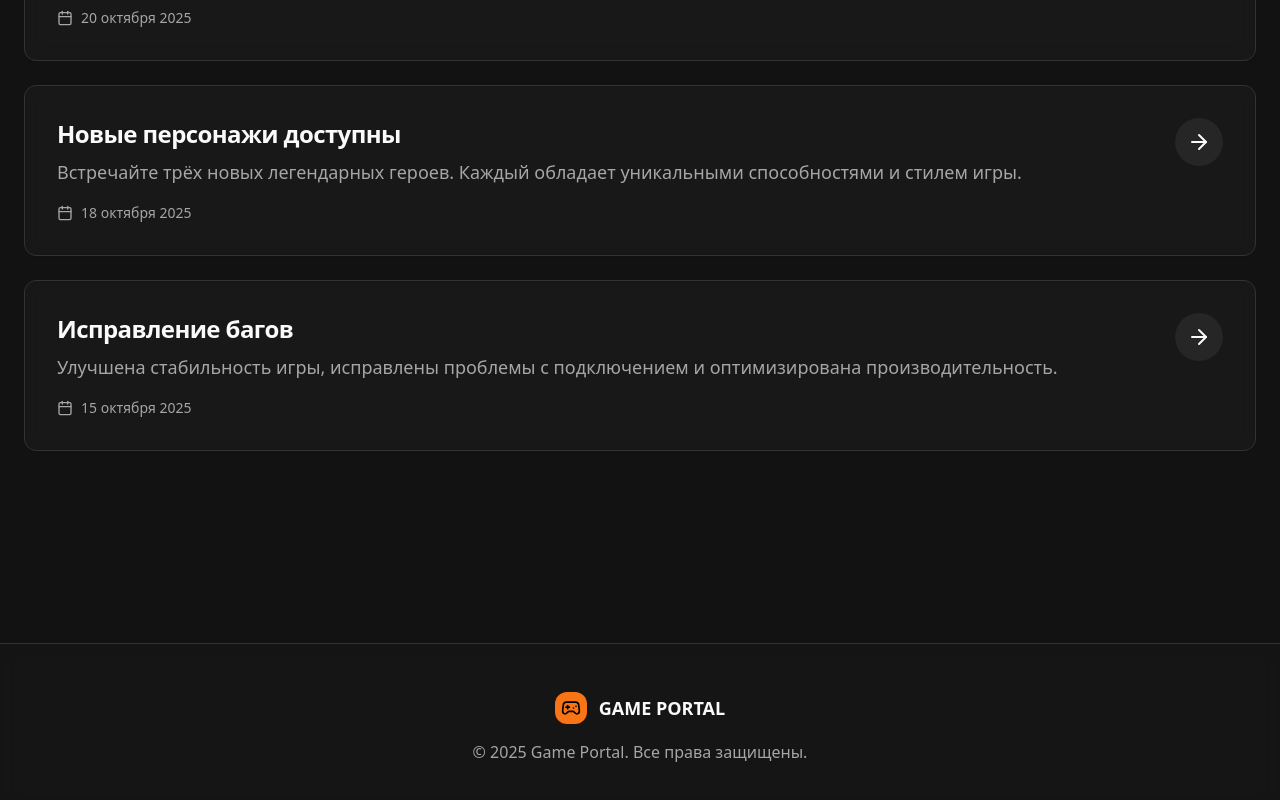
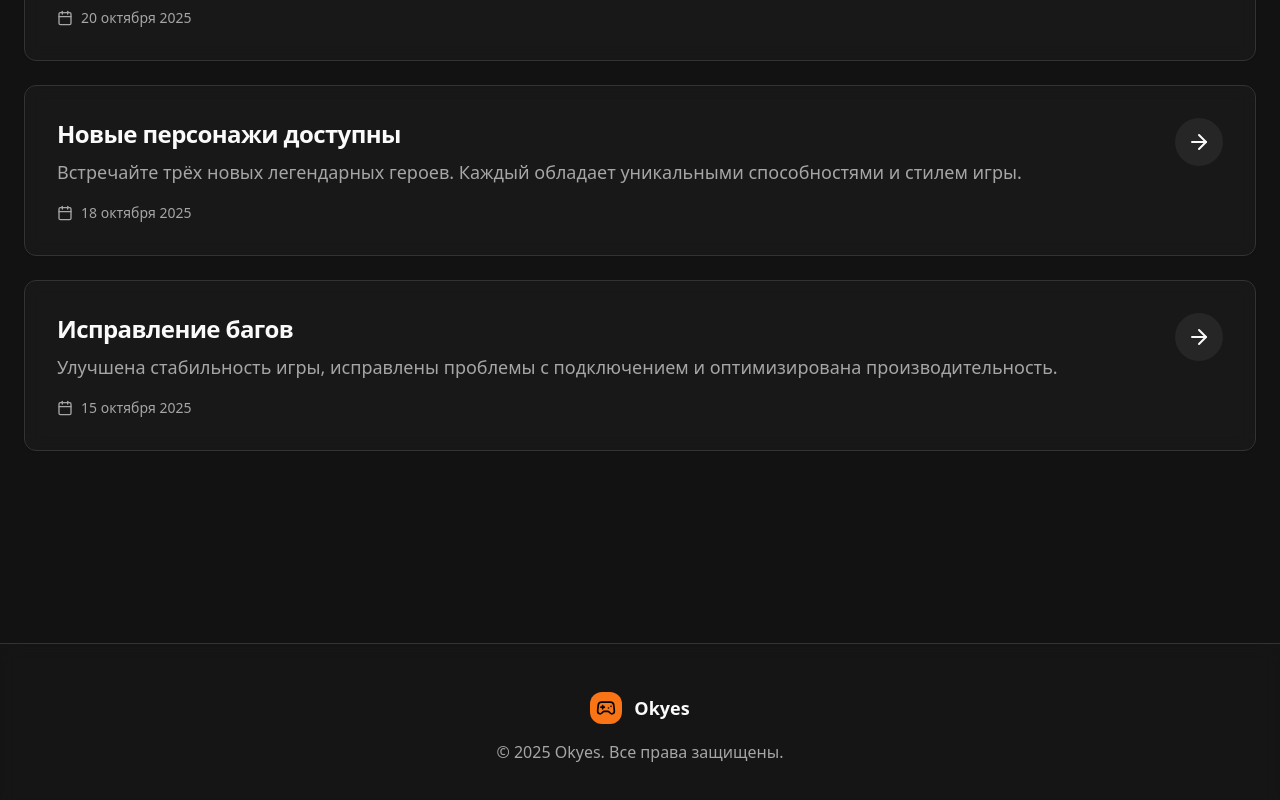
Before and after one commit to pr-poehali-dev/news-shop-project, a React (Vite) app: page / in a window 1280 px wide. Shown: the part 655-1455 px from the top of the page. Built offline with nearby package versions, Linux system fonts and the light colour scheme.

Commit message:
Обновление футера сайта

```diff
--- a/src/pages/Index.tsx
+++ b/src/pages/Index.tsx
@@ -285,9 +285,9 @@ const Index = () => {
               <div className="w-8 h-8 bg-primary rounded-lg flex items-center justify-center">
                 <Icon name="Gamepad2" size={20} className="text-primary-foreground" />
               </div>
-              <span className="font-bold text-lg">GAME PORTAL</span>
+              <span className="font-bold text-lg">Okyes</span>
             </div>
-            <p className="text-center text-muted-foreground">© 2025 Game Portal. Все права защищены.</p>
+            <p className="text-center text-muted-foreground">© 2025 Okyes. Все права защищены.</p>
           </div>
         </div>
       </footer>
```
